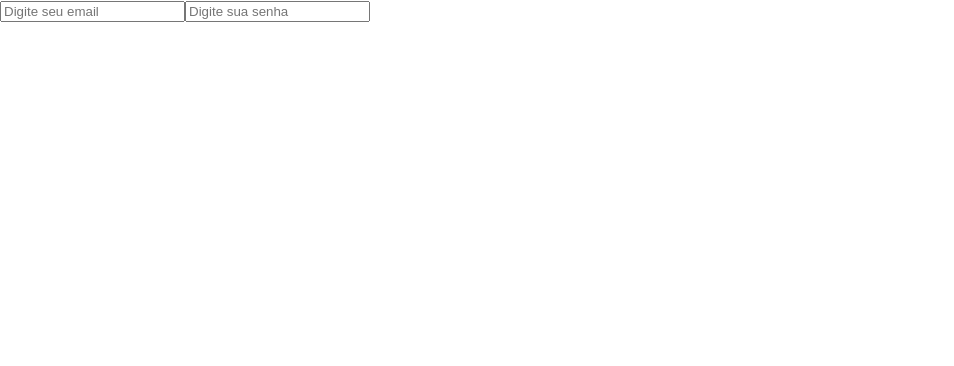
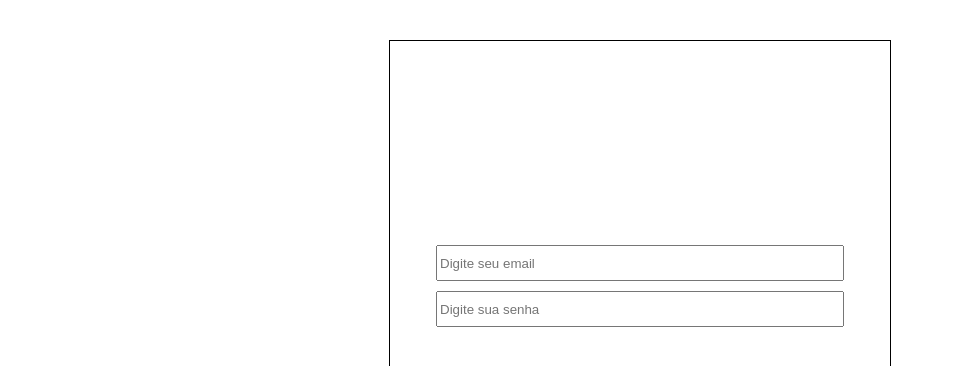
Before and after one commit to EsGui/frontend-store-online, a React (Create React App) app in the folder store-online/: page /login in a window 1280 px wide. Shown: the top 366 px of the page, without its empty margins (0-954 px from the left). Built offline with nearby package versions, Linux system fonts and the light colour scheme.

Commit message:
feat: tela de login foi construida, mas falta estilização

```diff
--- /dev/null
+++ b/store-online/src/Component/LoginUser/LoginUser.css
@@ -0,0 +1,21 @@
+.ContainerLoginPage {
+  display: flex;
+  justify-content: center;
+}
+
+.UserLoginPage {
+  display: flex;
+  flex-direction: column;
+  justify-content: center;
+  align-items: center;
+  border: 1px solid black;
+  width: 500px;
+  height: 500px;
+  margin-top: 40px;
+}
+
+.UserLoginPage input {
+  width: 80%;
+  height: 30px;
+  margin-bottom: 10px;
+}
--- a/store-online/src/Component/LoginUser/LoginUser.js
+++ b/store-online/src/Component/LoginUser/LoginUser.js
@@ -1,11 +1,14 @@
 import React from 'react';
+import './LoginUser.css'
 
 function LoginUser() {
   return (
     <>
-      <div>
-        <input type="email" placeholder="Digite seu email" />
-        <input type="password" placeholder="Digite sua senha" />
+      <div className="ContainerLoginPage">
+        <div className="UserLoginPage">
+            <input type="email" placeholder="Digite seu email" />
+            <input type="password" placeholder="Digite sua senha" />
+        </div>
       </div>
     </>
   )
```
